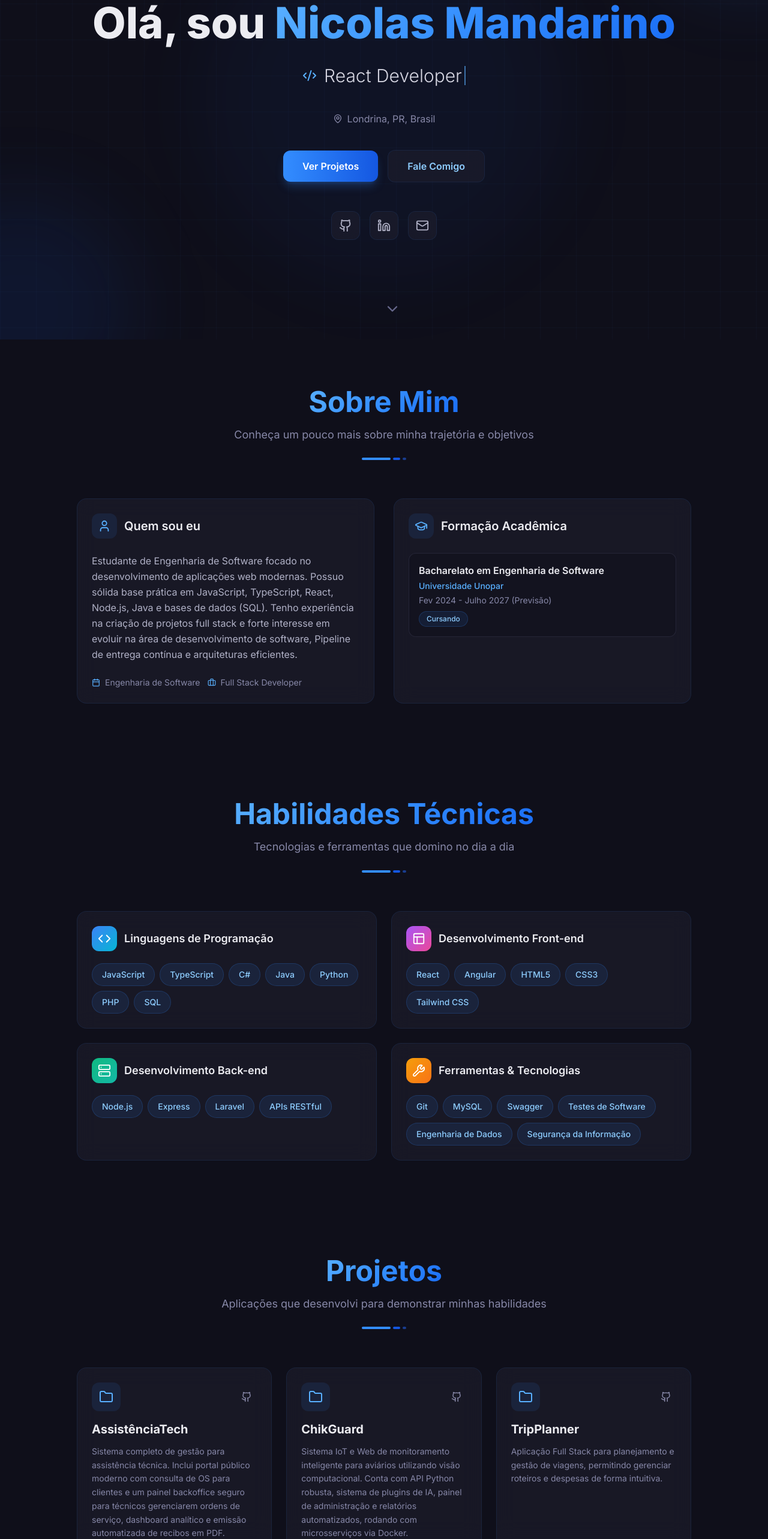
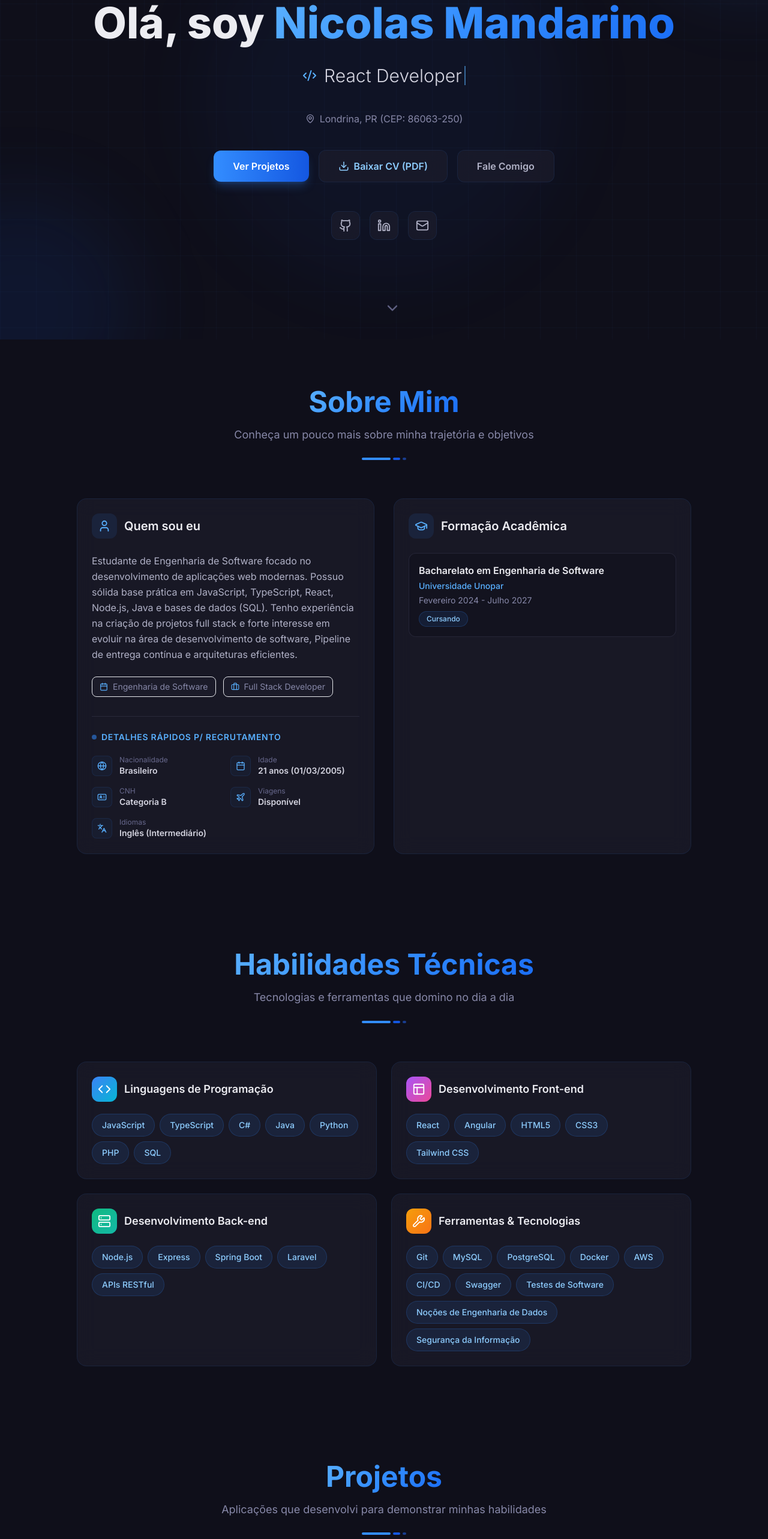
Before and after one commit to Nicolas125-tech/Portifolio-em-React-e-Talwind, a React (Vite) app: page / in a window 1280 px wide. Shown: the part 234-2800 px from the top of the page at 60% size. Built offline with nearby package versions, Linux system fonts and the light colour scheme.

Commit message:
feat: initialize portfolio data structure, CSS styles, and primary React section components

```diff
--- a/src/components/sections/About.jsx
+++ b/src/components/sections/About.jsx
@@ -1,10 +1,25 @@
-import { User, GraduationCap, Briefcase, Calendar } from 'lucide-react';
+import { User, GraduationCap, Briefcase, Calendar, Globe, IdCard, Plane, Languages } from 'lucide-react';
 import { personalData, education } from '../../data/personalData';
 import { SectionTitle } from '../ui/SectionTitle';
 import { GlassCard } from '../ui/GlassCard';
 import { AnimatedSection } from '../ui/AnimatedSection';
 
+const calculateAge = (birthDateStr) => {
+  if (!birthDateStr) return '';
+  const [day, month, year] = birthDateStr.split('/').map(Number);
+  const birthDate = new Date(year, month - 1, day);
+  const today = new Date();
+  let age = today.getFullYear() - birthDate.getFullYear();
+  const m = today.getMonth() - birthDate.getMonth();
+  if (m < 0 || (m === 0 && today.getDate() < birthDate.getDate())) {
+    age--;
+  }
+  return age;
+};
+
 export const About = () => {
+  const age = calculateAge(personalData.birthDate);
+
   return (
     <section id="sobre" className="section-padding relative">
       <div className="max-w-6xl mx-auto">
@@ -25,17 +40,75 @@ export const About = () => {
                 </div>
                 <h3 className="text-xl font-semibold text-dark-100">Quem sou eu</h3>
               </div>
-              <p className="text-dark-300 leading-relaxed text-base">
+              <p className="text-dark-300 leading-relaxed text-base mb-6">
                 {personalData.about}
               </p>
-              <div className="mt-6 flex flex-wrap gap-3">
-                <div className="flex items-center gap-2 text-sm text-dark-400">
+
+              <div className="flex flex-wrap gap-3 mb-8">
+                <div className="flex items-center gap-2 text-sm text-dark-400 bg-dark-900/50 px-3 py-1.5 rounded-lg border border-dark-850">
                   <Calendar size={14} className="text-primary-400" />
                   <span>Engenharia de Software</span>
                 </div>
-                <div className="flex items-center gap-2 text-sm text-dark-400">
+                <div className="flex items-center gap-2 text-sm text-dark-400 bg-dark-900/50 px-3 py-1.5 rounded-lg border border-dark-850">
                   <Briefcase size={14} className="text-primary-400" />
                   <span>Full Stack Developer</span>
+                </div>
+              </div>
+
+              {/* Recruiter Details Panel */}
+              <div className="pt-6 border-t border-dark-800/50">
+                <h4 className="text-sm font-semibold text-primary-400 uppercase tracking-wider mb-5 flex items-center gap-2">
+                  <span className="w-2 h-2 rounded-full bg-primary-500 animate-pulse" />
+                  Detalhes Rápidos p/ Recrutamento
+                </h4>
+                <div className="grid grid-cols-1 sm:grid-cols-2 gap-4">
+                  <div className="flex items-center gap-3 text-sm text-dark-300">
+                    <div className="p-2 rounded-lg bg-primary-500/5 border border-primary-500/10 text-primary-400">
+                      <Globe size={16} />
+                    </div>
+                    <div>
+                      <p className="text-xs text-dark-500">Nacionalidade</p>
+                      <p className="font-semibold text-dark-200">{personalData.nationality}</p>
+                    </div>
+                  </div>
+                  <div className="flex items-center gap-3 text-sm text-dark-300">
+                    <div className="p-2 rounded-lg bg-primary-500/5 border border-primary-500/10 text-primary-400">
+                      <Calendar size={16} />
+                    </div>
+                    <div>
+                      <p className="text-xs text-dark-500">Idade</p>
+                      <p className="font-semibold text-dark-200">{age} anos ({personalData.birthDate})</p>
+                    </div>
+                  </div>
+                  <div className="flex items-center gap-3 text-sm text-dark-300">
+                    <div className="p-2 rounded-lg bg-primary-500/5 border border-primary-500/10 text-primary-400">
+                      <IdCard size={16} />
+                    </div>
+                    <div>
+                      <p className="text-xs text-dark-500">CNH</p>
+                      <p className="font-semibold text-dark-200">{personalData.cnh}</p>
+                    </div>
+                  </div>
+                  <div className="flex items-center gap-3 text-sm text-dark-300">
+                    <div className="p-2 rounded-lg bg-primary-500/5 border border-primary-500/10 text-primary-400">
+                      <Plane size={16} />
+                    </div>
+                    <div>
+                      <p className="text-xs text-dark-500">Viagens</p>
+                      <p className="font-semibold text-dark-200">Disponível</p>
+                    </div>
+                  </div>
+                  <div className="flex items-center gap-3 text-sm text-dark-300 col-span-1 sm:col-span-2">
+                    <div className="p-2 rounded-lg bg-primary-500/5 border border-primary-500/10 text-primary-400">
+                      <Languages size={16} />
+                    </div>
+                    <div>
+                      <p className="text-xs text-dark-500">Idiomas</p>
+                      <p className="font-semibold text-dark-200">
+                        {personalData.languages.map(l => `${l.name} (${l.level})`).join(', ')}
+                      </p>
+                    </div>
+                  </div>
                 </div>
               </div>
             </GlassCard>
--- a/src/components/sections/Hero.jsx
+++ b/src/components/sections/Hero.jsx
@@ -1,4 +1,4 @@
-import { Github, Linkedin, Mail, ChevronDown, MapPin, Code2, Sparkles } from 'lucide-react';
+import { Github, Linkedin, Mail, ChevronDown, MapPin, Code2, Sparkles, Download } from 'lucide-react';
 import { personalData } from '../../data/personalData';
 import { useEffect, useState } from 'react';
 
@@ -61,7 +61,7 @@ export const Hero = () => {
 
         {/* Name */}
         <h1 className="text-4xl sm:text-5xl md:text-6xl lg:text-7xl font-extrabold mb-6 animate-slide-up">
-          <span className="text-dark-100">Olá, sou </span>
+          <span className="text-dark-100">Olá, soy </span>
           <span className="gradient-text">{personalData.name}</span>
         </h1>
 
@@ -81,16 +81,23 @@ export const Hero = () => {
         </div>
 
         {/* CTA Buttons */}
-        <div className="flex flex-wrap items-center justify-center gap-4 mb-12 animate-slide-up" style={{ animationDelay: '0.5s' }}>
+        <div className="flex flex-wrap items-center justify-center gap-4 mb-12 animate-slide-up no-print" style={{ animationDelay: '0.5s' }}>
           <a
             href="#projetos"
             className="group px-8 py-3.5 bg-gradient-to-r from-primary-500 to-primary-700 rounded-xl text-white font-semibold hover:from-primary-400 hover:to-primary-600 transition-all duration-300 shadow-lg shadow-primary-500/25 hover:shadow-primary-500/40 hover:scale-105"
           >
             Ver Projetos
           </a>
+          <button
+            onClick={() => window.print()}
+            className="flex items-center gap-2 px-8 py-3.5 glass rounded-xl text-primary-300 font-semibold hover:bg-primary-500/10 transition-all duration-300 hover:scale-105"
+          >
+            <Download size={18} />
+            Baixar CV (PDF)
+          </button>
           <a
             href="#contato"
-            className="px-8 py-3.5 glass rounded-xl text-primary-300 font-semibold hover:bg-primary-500/10 transition-all duration-300 hover:scale-105"
+            className="px-8 py-3.5 glass rounded-xl text-dark-300 font-semibold hover:bg-dark-800/50 transition-all duration-300 hover:scale-105"
           >
             Fale Comigo
           </a>
--- a/src/components/sections/Projects.jsx
+++ b/src/components/sections/Projects.jsx
@@ -1,4 +1,4 @@
-import { Github, ExternalLink, Folder } from 'lucide-react';
+import { Github, ExternalLink, Folder, Sparkles } from 'lucide-react';
 import { projects } from '../../data/personalData';
 import { SectionTitle } from '../ui/SectionTitle';
 import { GlassCard } from '../ui/GlassCard';
@@ -18,7 +18,22 @@ export const Projects = () => {
         <div className="grid md:grid-cols-2 lg:grid-cols-3 gap-6">
           {projects.map((project, index) => (
             <AnimatedSection key={project.id} delay={index * 150}>
-              <GlassCard className="h-full flex flex-col group">
+              <GlassCard
+                className={`h-full flex flex-col group relative transition-all duration-300 ${
+                  project.featured
+                    ? 'border-primary-500/30 shadow-lg shadow-primary-500/5 ring-1 ring-primary-500/20'
+                    : ''
+                }`}
+                glow={project.featured}
+              >
+                {/* Featured Badge */}
+                {project.featured && (
+                  <div className="absolute -top-3 right-6 flex items-center gap-1.5 px-3 py-1 rounded-full text-xs font-semibold bg-gradient-to-r from-primary-500 to-primary-700 text-white shadow-lg shadow-primary-500/20 border border-primary-400/20 z-10">
+                    <Sparkles size={12} className="animate-pulse" />
+                    <span>{project.badgeText || 'Destaque'}</span>
+                  </div>
+                )}
+
                 {/* Header */}
                 <div className="flex items-center justify-between mb-4">
                   <div className="p-3 rounded-xl bg-primary-500/10">
--- a/src/data/personalData.js
+++ b/src/data/personalData.js
@@ -3,20 +3,27 @@ export const personalData = {
   name: "Nicolas Mandarino",
   fullName: "Nicolas Mandarino Bissoqui",
   role: "Estudante de Engenharia de Software | Desenvolvedor Full Stack",
-  location: "Londrina, PR, Brasil",
+  location: "Londrina, PR (CEP: 86063-250)",
   email: "nicolasbissoqui@gmail.com",
   phone: "+55 43 98444-5767",
-  linkedin: "https://www.linkedin.com/in/nicolas-mandarino-7787761b8",
+  linkedin: "https://www.linkedin.com/in/nicolas-mandarino-bissoqui-7787761b8",
   github: "https://github.com/nicolas125-tech",
   portfolio: "https://nicolas125-tech.github.io/Portifolio-em-React-e-Talwind/",
-  about: "Estudante de Engenharia de Software focado no desenvolvimento de aplicações web modernas. Possuo sólida base prática em JavaScript, TypeScript, React, Node.js, Java e bases de dados (SQL). Tenho experiência na criação de projetos full stack e forte interesse em evoluir na área de desenvolvimento de software, Pipeline de entrega contínua e arquiteturas eficientes."
+  about: "Estudante de Engenharia de Software focado no desenvolvimento de aplicações web modernas. Possuo sólida base prática em JavaScript, TypeScript, React, Node.js, Java e bases de dados (SQL). Tenho experiência na criação de projetos full stack e forte interesse em evoluir na área de desenvolvimento de software, Pipeline de entrega contínua e arquiteturas eficientes.",
+  birthDate: "01/03/2005",
+  nationality: "Brasileiro",
+  cnh: "Categoria B",
+  travelAvailability: "Sim",
+  languages: [
+    { name: "Inglês", level: "Intermediário" }
+  ]
 };
 
 export const skills = {
   languages: ["JavaScript", "TypeScript", "C#", "Java", "Python", "PHP", "SQL"],
   frontend: ["React", "Angular", "HTML5", "CSS3", "Tailwind CSS"],
-  backend: ["Node.js", "Express", "Laravel", "APIs RESTful"],
-  toolsAndTech: ["Git", "MySQL", "Swagger", "Testes de Software", "Engenharia de Dados", "Segurança da Informação"]
+  backend: ["Node.js", "Express", "Spring Boot", "Laravel", "APIs RESTful"],
+  toolsAndTech: ["Git", "MySQL", "PostgreSQL", "Docker", "AWS", "CI/CD", "Swagger", "Testes de Software", "Noções de Engenharia de Dados", "Segurança da Informação"]
 };
 
 export const education = [
@@ -24,7 +31,7 @@ export const education = [
     id: 1,
     course: "Bacharelato em Engenharia de Software",
     school: "Universidade Unopar",
-    period: "Fev 2024 - Julho 2027 (Previsão)",
+    period: "Fevereiro 2024 - Julho 2027",
     status: "Cursando"
   }
 ];
@@ -33,22 +40,22 @@ export const experience = [
   {
     id: 1,
     role: "Analista Técnico Computacional",
-    company: "Ágili Software",
+    company: "Agili Software",
     period: "Maio 2026 - Atual",
-    description: "Análise, diagnóstico e resolução de problemas técnicos e lógicos em sistemas de software. Suporte técnico avançado, auxiliando na utilização das soluções tecnológicas da empresa. Elaboração de consultas e manipulação de base de dados (SQL) para análise de cenários e correção de falhas. Interação com a equipa de desenvolvimento para reporte de bugs e melhoria contínua dos sistemas."
+    description: "Análise, diagnóstico e resolução de problemas técnicos e lógicos em sistemas de software. Suporte técnico avançado, auxiliando na utilização das soluções tecnológicas da empresa. Elaboração de consultas e manipulação de base de dados (SQL) para análise de cenários e correção de falhas. Interação com a equipe de desenvolvimento para reporte de bugs e melhoria contínua dos sistemas."
   },
   {
     id: 2,
-    role: "Técnico de Suporte (Help Desk) Estágio",
+    role: "Técnico de Suporte (Help Desk)",
     company: "Helpdesk Londrina",
-    period: "Jan 2026 - Maio 2026",
+    period: "Janeiro 2026 - Atual",
     description: "Prestação de suporte técnico de hardware e software para utilizadores. Manutenção preventiva e corretiva de computadores. Diagnóstico e resolução de problemas em redes e sistemas operativos."
   },
   {
     id: 3,
     role: "Professor de Música (Violino e Piano)",
     company: "Espaço Musical",
-    period: "Jan 2023 - Dez 2025",
+    period: "Janeiro 2023 - Outubro 2025",
     description: "Lecionou aulas de violino e piano, desenvolvendo materiais didáticos personalizados. Condução de ensaios e prática de orquestra com grupos de alunos."
   }
 ];
@@ -74,11 +81,8 @@ export const allCertifications = [
   {
     category: "Back-end, Arquitetura & Java",
     items: [
-      "Full Cycle 3.0 – FullCycle",
-      "C# e .Net - Alura",
-      "Arquitetura de Micros Serviços .Net 6 e C# - Leandro Costa",
-      "Automação de Testes com Selenium WebDriver e C# - Hugo Peres",
-      "Especialista Back-End Java – EBAC",
+      "Full Cycle 3.0 - FullCycle",
+      "Especialista Back-End Java - EBAC",
       "Ignite Java - Rocketseat",
       "Advanced Java - SoftBlue",
       "Treinamento Java EmpregaTech - Senac Londrina",
@@ -100,24 +104,30 @@ export const allCertifications = [
 
 export const projects = [
   {
+    id: 2,
+    title: "ChikGuard",
+    description: "Sistema IoT e Web de monitoramento inteligente para aviários utilizando visão computacional. Conta com API Python robusta, sistema de plugins de IA, painel de administração e relatórios automatizados, rodando com microsserviços via Docker.",
+    tech: ["Python", "React", "Node.js", "Docker", "Supabase", "OpenCV"],
+    githubUrl: "https://github.com/Nicolas125-tech/ChikGuard-Original",
+    featured: true,
+    badgeText: "Principal Destaque"
+  },
+  {
     id: 1,
     title: "AssistênciaTech",
     description: "Sistema completo de gestão para assistência técnica. Inclui portal público moderno com consulta de OS para clientes e um painel backoffice seguro para técnicos gerenciarem ordens de serviço, dashboard analítico e emissão automatizada de recibos em PDF.",
     tech: ["C#", ".NET 8", "ASP.NET Core MVC", "SQLite", "Docker", "Bootstrap"],
-    githubUrl: "https://github.com/Nicolas125-tech/AssistenciaTech"
-  },
-  {
-    id: 2,
-    title: "ChikGuard",
-    description: "Sistema IoT e Web de monitoramento inteligente para aviários utilizando visão computacional. Conta com API Python robusta, sistema de plugins de IA, painel de administração e relatórios automatizados, rodando com microsserviços via Docker.",
-    tech: ["Python", "React", "Node.js", "Docker", "Supabase", "OpenCV"],
-    githubUrl: "https://github.com/Nicolas125-tech/ChikGuard-Original"
+    githubUrl: "https://github.com/Nicolas125-tech/AssistenciaTech",
+    featured: true,
+    badgeText: "Destaque"
   },
   {
     id: 3,
     title: "TripPlanner",
-    description: "Aplicação Full Stack para planejamento e gestão de viagens, permitindo gerenciar roteiros e despesas de forma intuitiva.",
-    tech: ["React", "Java", "Spring Boot", "Tailwind CSS"],
-    githubUrl: "https://github.com/Nicolas125-tech/TripPlanner-React-e-Java"
+    description: "Plataforma completa para planejamento e controle de viagens. Permite criar roteiros diários, organizar atividades, gerenciar orçamentos/despesas integradas e coordenar participantes de forma colaborativa.",
+    tech: ["React", "Java", "Spring Boot", "Tailwind CSS", "MySQL", "APIs RESTful"],
+    githubUrl: "https://github.com/Nicolas125-tech/TripPlanner-React-e-Java",
+    featured: true,
+    badgeText: "Destaque"
   }
 ];
--- a/src/index.css
+++ b/src/index.css
@@ -106,3 +106,104 @@ body {
     linear-gradient(90deg, rgba(51, 141, 255, 0.03) 1px, transparent 1px);
   background-size: 60px 60px;
 }
+
+/* Print styles for generating clean PDF resume */
+@media print {
+  body {
+    background: #ffffff !important;
+    color: #1a1a24 !important;
+    font-size: 11pt !important;
+    line-height: 1.4 !important;
+  }
+
+  /* Hide interactive elements, decorations and navigation */
+  nav,
+  #navbar,
+  footer,
+  .no-print,
+  #hero .absolute,
+  #hero bottom-8,
+  #hero .flex.items-center.justify-center.gap-4, /* social icons */
+  a[href="#sobre"] {
+    display: none !important;
+  }
+
+  /* Reset background grids and colors */
+  .bg-grid,
+  .bg-dark-950,
+  main,
+  section {
+    background: transparent !important;
+    background-image: none !important;
+    padding: 10px 0 !important;
+    min-height: auto !important;
+    height: auto !important;
+  }
+
+  /* Make containers full width */
+  .max-w-4xl,
+  .max-w-5xl,
+  .max-w-6xl {
+    max-width: 100% !important;
+    width: 100% !important;
+    margin: 0 !important;
+    padding: 0 !important;
+  }
+
+  /* Adjust Hero name for black text */
+  .gradient-text {
+    background: none !important;
+    -webkit-text-fill-color: #1457e1 !important;
+    color: #1457e1 !important;
+    font-weight: bold !important;
+  }
+
+  /* Re-style cards to be flat black & white border boxes */
+  .glass,
+  .glass-strong {
+    background: #f8f9fa !important;
+    border: 1px solid #e2e8f0 !important;
+    box-shadow: none !important;
+    backdrop-filter: none !important;
+    -webkit-backdrop-filter: none !important;
+    color: #1a1a24 !important;
+    margin-bottom: 12px !important;
+    page-break-inside: avoid !important;
+    padding: 16px !important;
+  }
+
+  /* Text color corrections for readability */
+  h1, h2, h3, h4 {
+    color: #0f172a !important;
+    page-break-after: avoid !important;
+  }
+
+  p, span, li, div {
+    color: #334155 !important;
+  }
+
+  .text-primary-300,
+  .text-primary-400,
+  .text-dark-300,
+  .text-dark-400,
+  .text-dark-500 {
+    color: #475569 !important;
+  }
+
+  /* Layout adjustments */
+  .grid {
+    display: block !important;
+  }
+
+  .grid > div {
+    margin-bottom: 20px !important;
+    page-break-inside: avoid !important;
+  }
+
+  /* Force display of collapsed/accordion elements */
+  #certificacoes .overflow-hidden {
+    max-height: none !important;
+    opacity: 1 !important;
+    display: block !important;
+  }
+}
```
